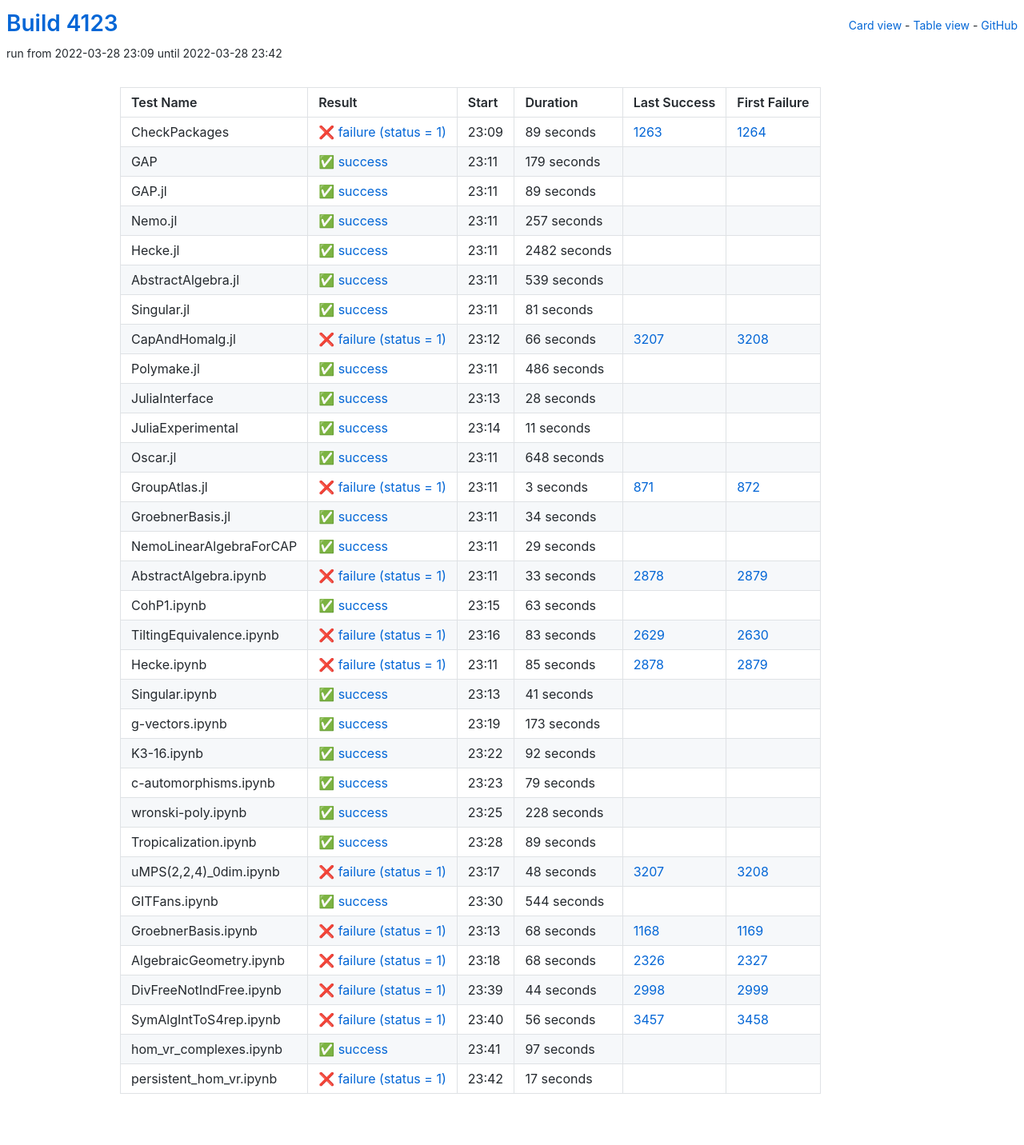
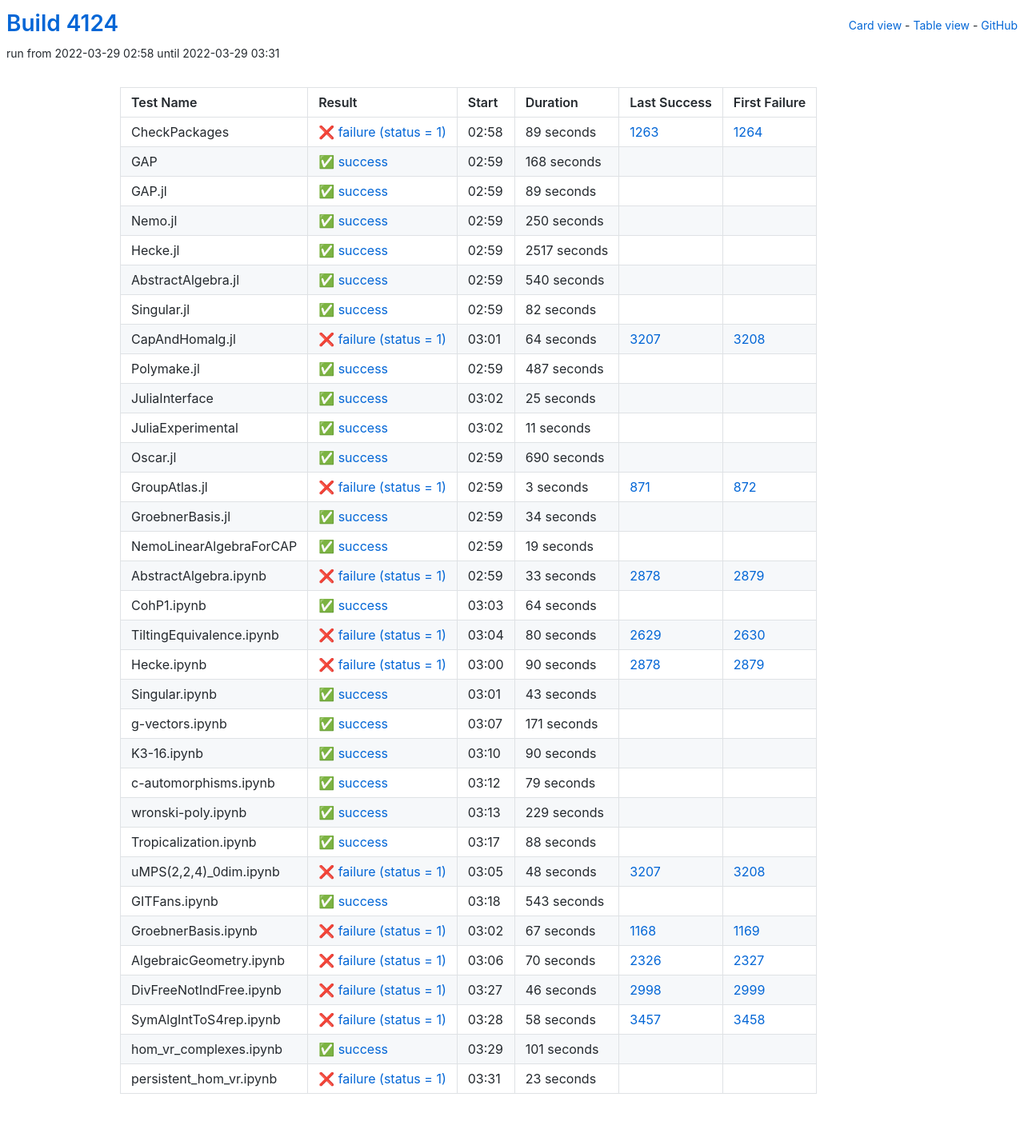
Before and after one commit to oscar-system/oscar-ci-status-stable, a Jekyll site: the page built from table.html, in a window 1280 px wide. Shown: the whole page at 80% size. Built offline with Jekyll 4.4.1, drawn with Linux system fonts in a browser that asks for light colours.

Commit message:
Build #4124

```diff
--- a/_data/ci.yml
+++ b/_data/ci.yml
@@ -1,6 +1,6 @@
 ---
-build: 4123
-build_url: https://oscarci.mathematik.uni-kl.de/job/oscar-stable/4123/
+build: 4124
+build_url: https://oscarci.mathematik.uni-kl.de/job/oscar-stable/4124/
 job: oscar-stable
 organization: oscar-system
 repo: oscar-ci-status-stable
@@ -8,8 +8,8 @@ repourl: https://github.com/oscar-system/oscar-ci-status-stable
 tests:
 - name: CheckPackages
   id: checkpackages
-  log: https://oscarci.mathematik.uni-kl.de/job/oscar-stable/4123/artifact/logs/build-4123/CheckPackages.log
-  start: 2022-03-28 23:09
+  log: https://oscarci.mathematik.uni-kl.de/job/oscar-stable/4124/artifact/logs/build-4124/CheckPackages.log
+  start: 2022-03-29 02:58
   success: false
   exitcode: 1
   status: failure
@@ -20,20 +20,20 @@ tests:
   first_failure_url: https://oscarci.mathematik.uni-kl.de/job/oscar-stable/1264/
 - name: GAP
   id: gap
-  log: https://oscarci.mathematik.uni-kl.de/job/oscar-stable/4123/artifact/logs/build-4123/GAP.log
-  start: 2022-03-28 23:11
+  log: https://oscarci.mathematik.uni-kl.de/job/oscar-stable/4124/artifact/logs/build-4124/GAP.log
+  start: 2022-03-29 02:59
   success: true
   exitcode: 0
   status: success
-  duration: 179
+  duration: 168
   last_success: false
   last_success_url:
   first_failure: false
   first_failure_url:
 - name: GAP.jl
   id: gap-jl
-  log: https://oscarci.mathematik.uni-kl.de/job/oscar-stable/4123/artifact/logs/build-4123/GAP.jl.log
-  start: 2022-03-28 23:11
+  log: https://oscarci.mathematik.uni-kl.de/job/oscar-stable/4124/artifact/logs/build-4124/GAP.jl.log
+  start: 2022-03-29 02:59
   success: true
   exitcode: 0
   status: success
@@ -44,92 +44,92 @@ tests:
   first_failure_url:
 - name: Nemo.jl
   id: nemo-jl
-  log: https://oscarci.mathematik.uni-kl.de/job/oscar-stable/4123/artifact/logs/build-4123/Nemo.jl.log
-  start: 2022-03-28 23:11
+  log: https://oscarci.mathematik.uni-kl.de/job/oscar-stable/4124/artifact/logs/build-4124/Nemo.jl.log
+  start: 2022-03-29 02:59
   success: true
   exitcode: 0
   status: success
-  duration: 257
+  duration: 250
   last_success: false
   last_success_url:
   first_failure: false
   first_failure_url:
 - name: Hecke.jl
   id: hecke-jl
-  log: https://oscarci.mathematik.uni-kl.de/job/oscar-stable/4123/artifact/logs/build-4123/Hecke.jl.log
-  start: 2022-03-28 23:11
+  log: https://oscarci.mathematik.uni-kl.de/job/oscar-stable/4124/artifact/logs/build-4124/Hecke.jl.log
+  start: 2022-03-29 02:59
   success: true
   exitcode: 0
   status: success
-  duration: 2482
+  duration: 2517
   last_success: false
   last_success_url:
   first_failure: false
   first_failure_url:
 - name: AbstractAlgebra.jl
   id: abstractalgebra-jl
-  log: https://oscarci.mathematik.uni-kl.de/job/oscar-stable/4123/artifact/logs/build-4123/AbstractAlgebra.jl.log
-  start: 2022-03-28 23:11
+  log: https://oscarci.mathematik.uni-kl.de/job/oscar-stable/4124/artifact/logs/build-4124/AbstractAlgebra.jl.log
+  start: 2022-03-29 02:59
   success: true
   exitcode: 0
   status: success
-  duration: 539
+  duration: 540
   last_success: false
   last_success_url:
   first_failure: false
   first_failure_url:
 - name: Singular.jl
   id: singular-jl
-  log: https://oscarci.mathematik.uni-kl.de/job/oscar-stable/4123/artifact/logs/build-4123/Singular.jl.log
-  start: 2022-03-28 23:11
+  log: https://oscarci.mathematik.uni-kl.de/job/oscar-stable/4124/artifact/logs/build-4124/Singular.jl.log
+  start: 2022-03-29 02:59
   success: true
   exitcode: 0
   status: success
-  duration: 81
+  duration: 82
   last_success: false
   last_success_url:
   first_failure: false
   first_failure_url:
 - name: CapAndHomalg.jl
   id: capandhomalg-jl
-  log: https://oscarci.mathematik.uni-kl.de/job/oscar-stable/4123/artifact/logs/build-4123/CapAndHomalg.jl.log
-  start: 2022-03-28 23:12
+  log: https://oscarci.mathematik.uni-kl.de/job/oscar-stable/4124/artifact/logs/build-4124/CapAndHomalg.jl.log
+  start: 2022-03-29 03:01
   success: false
   exitcode: 1
   status: failure
-  duration: 66
+  duration: 64
   last_success: 3207
   last_success_url: https://oscarci.mathematik.uni-kl.de/job/oscar-stable/3207/
   first_failure: 3208
   first_failure_url: https://oscarci.mathematik.uni-kl.de/job/oscar-stable/3208/
 - name: Polymake.jl
   id: polymake-jl
-  log: https://oscarci.mathematik.uni-kl.de/job/oscar-stable/4123/artifact/logs/build-4123/Polymake.jl.log
-  start: 2022-03-28 23:11
+  log: https://oscarci.mathematik.uni-kl.de/job/oscar-stable/4124/artifact/logs/build-4124/Polymake.jl.log
+  start: 2022-03-29 02:59
   success: true
   exitcode: 0
   status: success
-  duration: 486
+  duration: 487
   last_success: false
   last_success_url:
   first_failure: false
   first_failure_url:
 - name: JuliaInterface
   id: juliainterface
-  log: https://oscarci.mathematik.uni-kl.de/job/oscar-stable/4123/artifact/logs/build-4123/JuliaInterface.log
-  start: 2022-03-28 23:13
+  log: https://oscarci.mathematik.uni-kl.de/job/oscar-stable/4124/artifact/logs/build-4124/JuliaInterface.log
+  start: 2022-03-29 03:02
   success: true
   exitcode: 0
   status: success
-  duration: 28
+  duration: 25
   last_success: false
   last_success_url:
   first_failure: false
   first_failure_url:
 - name: JuliaExperimental
   id: juliaexperimental
-  log: https://oscarci.mathematik.uni-kl.de/job/oscar-stable/4123/artifact/logs/build-4123/JuliaExperimental.log
-  start: 2022-03-28 23:14
+  log: https://oscarci.mathematik.uni-kl.de/job/oscar-stable/4124/artifact/logs/build-4124/JuliaExperimental.log
+  start: 2022-03-29 03:02
   success: true
   exitcode: 0
   status: success
@@ -140,20 +140,20 @@ tests:
   first_failure_url:
 - name: Oscar.jl
   id: oscar-jl
-  log: https://oscarci.mathematik.uni-kl.de/job/oscar-stable/4123/artifact/logs/build-4123/Oscar.jl.log
-  start: 2022-03-28 23:11
+  log: https://oscarci.mathematik.uni-kl.de/job/oscar-stable/4124/artifact/logs/build-4124/Oscar.jl.log
+  start: 2022-03-29 02:59
   success: true
   exitcode: 0
   status: success
-  duration: 648
+  duration: 690
   last_success: false
   last_success_url:
   first_failure: false
   first_failure_url:
 - name: GroupAtlas.jl
   id: groupatlas-jl
-  log: https://oscarci.mathematik.uni-kl.de/job/oscar-stable/4123/artifact/logs/build-4123/GroupAtlas.jl.log
-  start: 2022-03-28 23:11
+  log: https://oscarci.mathematik.uni-kl.de/job/oscar-stable/4124/artifact/logs/build-4124/GroupAtlas.jl.log
+  start: 2022-03-29 02:59
   success: false
   exitcode: 1
   status: failure
@@ -164,8 +164,8 @@ tests:
   first_failure_url: https://oscarci.mathematik.uni-kl.de/job/oscar-stable/872/
 - name: GroebnerBasis.jl
   id: groebnerbasis-jl
-  log: https://oscarci.mathematik.uni-kl.de/job/oscar-stable/4123/artifact/logs/build-4123/GroebnerBasis.jl.log
-  start: 2022-03-28 23:11
+  log: https://oscarci.mathematik.uni-kl.de/job/oscar-stable/4124/artifact/logs/build-4124/GroebnerBasis.jl.log
+  start: 2022-03-29 02:59
   success: true
   exitcode: 0
   status: success
@@ -176,20 +176,20 @@ tests:
   first_failure_url:
 - name: NemoLinearAlgebraForCAP
   id: nemolinearalgebraforcap
-  log: https://oscarci.mathematik.uni-kl.de/job/oscar-stable/4123/artifact/logs/build-4123/NemoLinearAlgebraForCAP.log
-  start: 2022-03-28 23:11
+  log: https://oscarci.mathematik.uni-kl.de/job/oscar-stable/4124/artifact/logs/build-4124/NemoLinearAlgebraForCAP.log
+  start: 2022-03-29 02:59
   success: true
   exitcode: 0
   status: success
-  duration: 29
+  duration: 19
   last_success: false
   last_success_url:
   first_failure: false
   first_failure_url:
 - name: AbstractAlgebra.ipynb
   id: abstractalgebra-ipynb
-  log: https://oscarci.mathematik.uni-kl.de/job/oscar-stable/4123/artifact/logs/build-4123/AbstractAlgebra.ipynb.log
-  start: 2022-03-28 23:11
+  log: https://oscarci.mathematik.uni-kl.de/job/oscar-stable/4124/artifact/logs/build-4124/AbstractAlgebra.ipynb.log
+  start: 2022-03-29 02:59
   success: false
   exitcode: 1
   status: failure
@@ -200,80 +200,80 @@ tests:
   first_failure_url: https://oscarci.mathematik.uni-kl.de/job/oscar-stable/2879/
 - name: CohP1.ipynb
   id: cohp1-ipynb
-  log: https://oscarci.mathematik.uni-kl.de/job/oscar-stable/4123/artifact/logs/build-4123/CohP1.ipynb.log
-  start: 2022-03-28 23:15
+  log: https://oscarci.mathematik.uni-kl.de/job/oscar-stable/4124/artifact/logs/build-4124/CohP1.ipynb.log
+  start: 2022-03-29 03:03
   success: true
   exitcode: 0
   status: success
-  duration: 63
+  duration: 64
   last_success: false
   last_success_url:
   first_failure: false
   first_failure_url:
 - name: TiltingEquivalence.ipynb
   id: tiltingequivalence-ipynb
-  log: https://oscarci.mathematik.uni-kl.de/job/oscar-stable/4123/artifact/logs/build-4123/TiltingEquivalence.ipynb.log
-  start: 2022-03-28 23:16
+  log: https://oscarci.mathematik.uni-kl.de/job/oscar-stable/4124/artifact/logs/build-4124/TiltingEquivalence.ipynb.log
+  start: 2022-03-29 03:04
   success: false
   exitcode: 1
   status: failure
-  duration: 83
+  duration: 80
   last_success: 2629
   last_success_url: https://oscarci.mathematik.uni-kl.de/job/oscar-stable/2629/
   first_failure: 2630
   first_failure_url: https://oscarci.mathematik.uni-kl.de/job/oscar-stable/2630/
 - name: Hecke.ipynb
   id: hecke-ipynb
-  log: https://oscarci.mathematik.uni-kl.de/job/oscar-stable/4123/artifact/logs/build-4123/Hecke.ipynb.log
-  start: 2022-03-28 23:11
+  log: https://oscarci.mathematik.uni-kl.de/job/oscar-stable/4124/artifact/logs/build-4124/Hecke.ipynb.log
+  start: 2022-03-29 03:00
   success: false
   exitcode: 1
   status: failure
-  duration: 85
+  duration: 90
   last_success: 2878
   last_success_url: https://oscarci.mathematik.uni-kl.de/job/oscar-stable/2878/
   first_failure: 2879
   first_failure_url: https://oscarci.mathematik.uni-kl.de/job/oscar-stable/2879/
 - name: Singular.ipynb
   id: singular-ipynb
-  log: https://oscarci.mathematik.uni-kl.de/job/oscar-stable/4123/artifact/logs/build-4123/Singular.ipynb.log
-  start: 2022-03-28 23:13
+  log: https://oscarci.mathematik.uni-kl.de/job/oscar-stable/4124/artifact/logs/build-4124/Singular.ipynb.log
+  start: 2022-03-29 03:01
   success: true
   exitcode: 0
   status: success
-  duration: 41
+  duration: 43
   last_success: false
   last_success_url:
   first_failure: false
   first_failure_url:
 - name: g-vectors.ipynb
   id: g-vectors-ipynb
-  log: https://oscarci.mathematik.uni-kl.de/job/oscar-stable/4123/artifact/logs/build-4123/g-vectors.ipynb.log
-  start: 2022-03-28 23:19
+  log: https://oscarci.mathematik.uni-kl.de/job/oscar-stable/4124/artifact/logs/build-4124/g-vectors.ipynb.log
+  start: 2022-03-29 03:07
   success: true
   exitcode: 0
   status: success
-  duration: 173
+  duration: 171
   last_success: false
   last_success_url:
   first_failure: false
   first_failure_url:
 - name: K3-16.ipynb
   id: k3-16-ipynb
-  log: https://oscarci.mathematik.uni-kl.de/job/oscar-stable/4123/artifact/logs/build-4123/K3-16.ipynb.log
-  start: 2022-03-28 23:22
+  log: https://oscarci.mathematik.uni-kl.de/job/oscar-stable/4124/artifact/logs/build-4124/K3-16.ipynb.log
+  start: 2022-03-29 03:10
   success: true
   exitcode: 0
   status: success
-  duration: 92
+  duration: 90
   last_success: false
   last_success_url:
   first_failure: false
   first_failure_url:
 - name: c-automorphisms.ipynb
   id: c-automorphisms-ipynb
-  log: https://oscarci.mathematik.uni-kl.de/job/oscar-stable/4123/artifact/logs/build-4123/c-automorphisms.ipynb.log
-  start: 2022-03-28 23:23
+  log: https://oscarci.mathematik.uni-kl.de/job/oscar-stable/4124/artifact/logs/build-4124/c-automorphisms.ipynb.log
+  start: 2022-03-29 03:12
   success: true
   exitcode: 0
   status: success
@@ -284,32 +284,32 @@ tests:
   first_failure_url:
 - name: wronski-poly.ipynb
   id: wronski-poly-ipynb
-  log: https://oscarci.mathematik.uni-kl.de/job/oscar-stable/4123/artifact/logs/build-4123/wronski-poly.ipynb.log
-  start: 2022-03-28 23:25
+  log: https://oscarci.mathematik.uni-kl.de/job/oscar-stable/4124/artifact/logs/build-4124/wronski-poly.ipynb.log
+  start: 2022-03-29 03:13
   success: true
   exitcode: 0
   status: success
-  duration: 228
+  duration: 229
   last_success: false
   last_success_url:
   first_failure: false
   first_failure_url:
 - name: Tropicalization.ipynb
   id: tropicalization-ipynb
-  log: https://oscarci.mathematik.uni-kl.de/job/oscar-stable/4123/artifact/logs/build-4123/Tropicalization.ipynb.log
-  start: 2022-03-28 23:28
+  log: https://oscarci.mathematik.uni-kl.de/job/oscar-stable/4124/artifact/logs/build-4124/Tropicalization.ipynb.log
+  start: 2022-03-29 03:17
   success: true
   exitcode: 0
   status: success
-  duration: 89
+  duration: 88
   last_success: false
   last_success_url:
   first_failure: false
   first_failure_url:
 - name: uMPS(2,2,4)_0dim.ipynb
   id: umps-2-2-4-0dim-ipynb
-  log: https://oscarci.mathematik.uni-kl.de/job/oscar-stable/4123/artifact/logs/build-4123/uMPS-2-2-4-_0dim.ipynb.log
-  start: 2022-03-28 23:17
+  log: https://oscarci.mathematik.uni-kl.de/job/oscar-stable/4124/artifact/logs/build-4124/uMPS-2-2-4-_0dim.ipynb.log
+  start: 2022-03-29 03:05
   success: false
   exitcode: 1
   status: failure
@@ -320,84 +320,84 @@ tests:
   first_failure_url: https://oscarci.mathematik.uni-kl.de/job/oscar-stable/3208/
 - name: GITFans.ipynb
   id: gitfans-ipynb
-  log: https://oscarci.mathematik.uni-kl.de/job/oscar-stable/4123/artifact/logs/build-4123/GITFans.ipynb.log
-  start: 2022-03-28 23:30
+  log: https://oscarci.mathematik.uni-kl.de/job/oscar-stable/4124/artifact/logs/build-4124/GITFans.ipynb.log
+  start: 2022-03-29 03:18
   success: true
   exitcode: 0
   status: success
-  duration: 544
+  duration: 543
   last_success: false
   last_success_url:
   first_failure: false
   first_failure_url:
 - name: GroebnerBasis.ipynb
   id: groebnerbasis-ipynb
-  log: https://oscarci.mathematik.uni-kl.de/job/oscar-stable/4123/artifact/logs/build-4123/GroebnerBasis.ipynb.log
-  start: 2022-03-28 23:13
+  log: https://oscarci.mathematik.uni-kl.de/job/oscar-stable/4124/artifact/logs/build-4124/GroebnerBasis.ipynb.log
+  start: 2022-03-29 03:02
   success: false
   exitcode: 1
   status: failure
-  duration: 68
+  duration: 67
   last_success: 1168
   last_success_url: https://oscarci.mathematik.uni-kl.de/job/oscar-stable/1168/
   first_failure: 1169
   first_failure_url: https://oscarci.mathematik.uni-kl.de/job/oscar-stable/1169/
 - name: AlgebraicGeometry.ipynb
   id: algebraicgeometry-ipynb
-  log: https://oscarci.mathematik.uni-kl.de/job/oscar-stable/4123/artifact/logs/build-4123/AlgebraicGeometry.ipynb.log
-  start: 2022-03-28 23:18
+  log: https://oscarci.mathematik.uni-kl.de/job/oscar-stable/4124/artifact/logs/build-4124/AlgebraicGeometry.ipynb.log
+  start: 2022-03-29 03:06
   success: false
   exitcode: 1
   status: failure
-  duration: 68
+  duration: 70
   last_success: 2326
   last_success_url: https://oscarci.mathematik.uni-kl.de/job/oscar-stable/2326/
   first_failure: 2327
   first_failure_url: https://oscarci.mathematik.uni-kl.de/job/oscar-stable/2327/
 - name: DivFreeNotIndFree.ipynb
   id: divfreenotindfree-ipynb
-  log: https://oscarci.mathematik.uni-kl.de/job/oscar-stable/4123/artifact/logs/build-4123/DivFreeNotIndFree.ipynb.log
-  start: 2022-03-28 23:39
+  log: https://oscarci.mathematik.uni-kl.de/job/oscar-stable/4124/artifact/logs/build-4124/DivFreeNotIndFree.ipynb.log
+  start: 2022-03-29 03:27
   success: false
   exitcode: 1
   status: failure
-  duration: 44
+  duration: 46
   last_success: 2998
   last_success_url: https://oscarci.mathematik.uni-kl.de/job/oscar-stable/2998/
   first_failure: 2999
   first_failure_url: https://oscarci.mathematik.uni-kl.de/job/oscar-stable/2999/
 - name: SymAlgIntToS4rep.ipynb
   id: symalginttos4rep-ipynb
-  log: https://oscarci.mathematik.uni-kl.de/job/oscar-stable/4123/artifact/logs/build-4123/SymAlgIntToS4rep.ipynb.log
-  start: 2022-03-28 23:40
+  log: https://oscarci.mathematik.uni-kl.de/job/oscar-stable/4124/artifact/logs/build-4124/SymAlgIntToS4rep.ipynb.log
+  start: 2022-03-29 03:28
   success: false
   exitcode: 1
   status: failure
-  duration: 56
+  duration: 58
   last_success: 3457
   last_success_url: https://oscarci.mathematik.uni-kl.de/job/oscar-stable/3457/
   first_failure: 3458
   first_failure_url: https://oscarci.mathematik.uni-kl.de/job/oscar-stable/3458/
 - name: hom_vr_complexes.ipynb
   id: hom-vr-complexes-ipynb
-  log: https://oscarci.mathematik.uni-kl.de/job/oscar-stable/4123/artifact/logs/build-4123/hom_vr_complexes.ipynb.log
-  start: 2022-03-28 23:41
+  log: https://oscarci.mathematik.uni-kl.de/job/oscar-stable/4124/artifact/logs/build-4124/hom_vr_complexes.ipynb.log
+  start: 2022-03-29 03:29
   success: true
   exitcode: 0
   status: success
-  duration: 97
+  duration: 101
   last_success: false
   last_success_url:
   first_failure: false
   first_failure_url:
 - name: persistent_hom_vr.ipynb
   id: persistent-hom-vr-ipynb
-  log: https://oscarci.mathematik.uni-kl.de/job/oscar-stable/4123/artifact/logs/build-4123/persistent_hom_vr.ipynb.log
-  start: 2022-03-28 23:42
+  log: https://oscarci.mathematik.uni-kl.de/job/oscar-stable/4124/artifact/logs/build-4124/persistent_hom_vr.ipynb.log
+  start: 2022-03-29 03:31
   success: false
   exitcode: 1
   status: failure
-  duration: 17
+  duration: 23
   last_success: false
   last_success_url:
   first_failure: false
```
Also changed, not shown: README.md.
